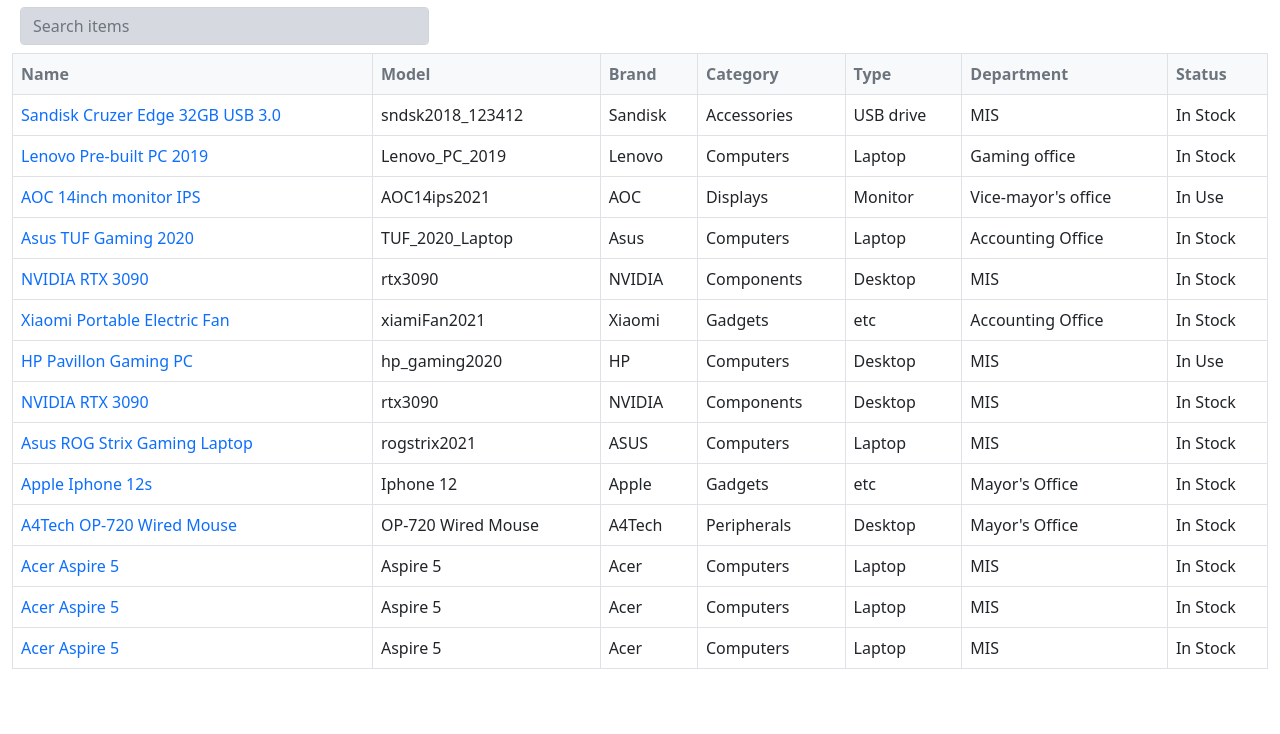
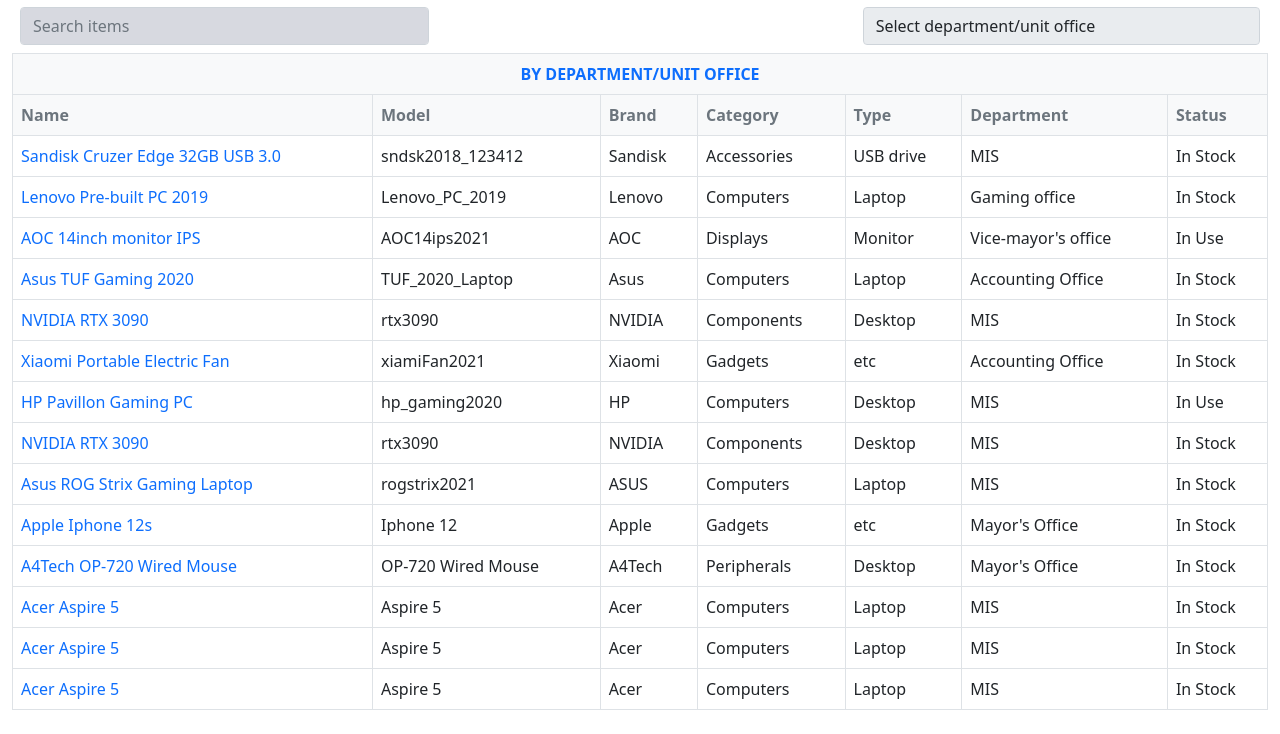
Before and after one commit to batanglamog123/inventory2021, a Flask app: page /generate_dept in a window 1280 px wide. Shown: the part 66-800 px from the top of the page. Run offline with Flask 2, Linux system fonts and the light colour scheme; a user stored in the database is signed in; data comes from the database, SQL or seed files in the repository; some libraries are stand-ins or nearby versions.

Commit message:
Generate report by department done!!!

```diff
--- a/website/report_generation.py
+++ b/website/report_generation.py
@@ -1,7 +1,7 @@
 from flask import Blueprint, render_template, request, flash, redirect, url_for, jsonify, session, Response, current_app
 from flask_login import login_required, current_user
 from . import db
-from .models import Item
+from .models import Item, Department
 from sqlalchemy import desc, asc, func
 
 report_generation = Blueprint('report_generation', __name__)
@@ -9,5 +9,6 @@ report_generation = Blueprint('report_generation', __name__)
 @report_generation.route('/generate_dept')
 @login_required
 def generate_by_dept():
+    depts = Department.query.all()
     items = Item.query.all()
-    return render_template("generate_dept.html", items=items)
+    return render_template("generate_dept.html", items=items, depts=depts)
--- a/website/templates/generate_dept.html
+++ b/website/templates/generate_dept.html
@@ -26,11 +26,23 @@
         <div class="col-sm-8">
             <input type="text" placeholder="Search items" class="form-control w-50" style="background-color: #d7d9e0;" id="myInput">
         </div>
+        <div class="col-sm-4">
+            <select name="" class="form-control" id="filterText" onchange="filterText()">
+                <option disabled selected>Select department/unit office</option>
+                <option value="All">All</option>
+                {% for dept in depts %}
+                    <option value="{{ dept.dept_name }}">{{ dept.dept_name }}</option>
+                {% endfor %}
+            </select>
+        </div>
     </div>
 
     <div class="table-responsive">
         <table class="table table-fixed table-bordered">
             <thead class="bg-light text-muted">
+                <tr>
+                    <th colspan="7" class="text-center text-uppercase text-primary">By department/unit office</th>
+                </tr>
                 <tr>
                     <th>Name</th>
                     <th>Model</th>
@@ -41,9 +53,9 @@
                     <th>Status</th>
                 </tr>
             </thead>
-            <tbody id="itemsTable" class="bg-white">
+            <tbody id="myTable" class="bg-white">
                 {% for item in items %}
-                <tr>
+                <tr class="content">
                     <td><a href="/view_item/{{ item.id }}" style="text-decoration: none;">{{item.name}}</a></td>
                     <td>{{item.model}}</td>
                     <td>{{item.brand}}</td>
@@ -55,7 +67,7 @@
                 </tr>
                 {% endfor %}
                 {% if not items %}
-                    <td colspan="6" class="text-center">No items added</td>
+                    <td colspan="6" class="text-center">No items</td>
                 {% endif %}
             </tbody>
         </table>
@@ -63,6 +75,23 @@
 
 </div>
 
-<script src="{{ url_for('static', filename='filter_table.js') }}"></script>
+<script>
+    function filterText()
+	{
+		var rex = new RegExp($('#filterText').val());
+		if(rex =="/All/"){clearFilter()}else{
+			$('.content').hide();
+			$('.content').filter(function() {
+			return rex.test($(this).text());
+			}).show();
+	}
+	}
+
+function clearFilter()
+	{
+		$('.filterText').val('');
+		$('.content').show();
+	}
+</script>
 
 {% endblock %}
--- a/website/templates/home.html
+++ b/website/templates/home.html
@@ -62,7 +62,7 @@
             </div>
             <div class="modal-body">
                 <ul>
-                    <li><a href="">By department/unit office</a></li>
+                    <li><a href="/generate_dept">By department/unit office</a></li>
                     <li><a href="">In stock items</a></li>
                     <li><a href="">Pulled out of rapair items</a></li>
                     <li><a href="">In use items</a></li>
```
